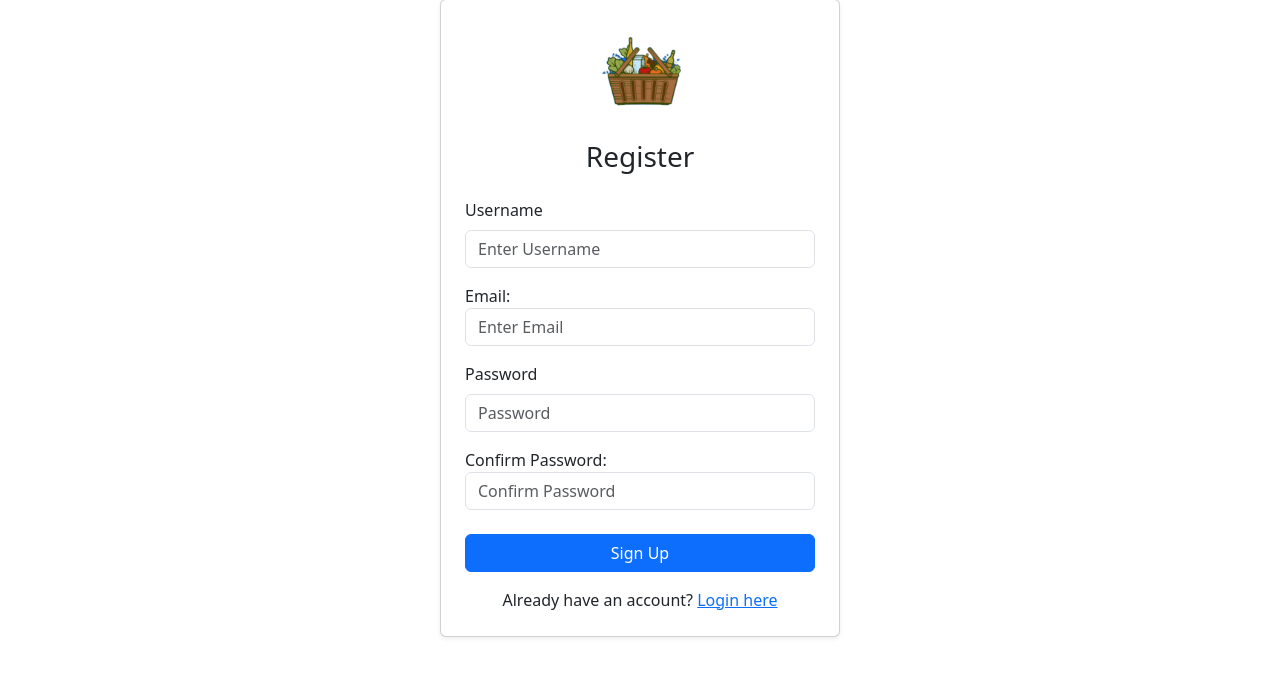
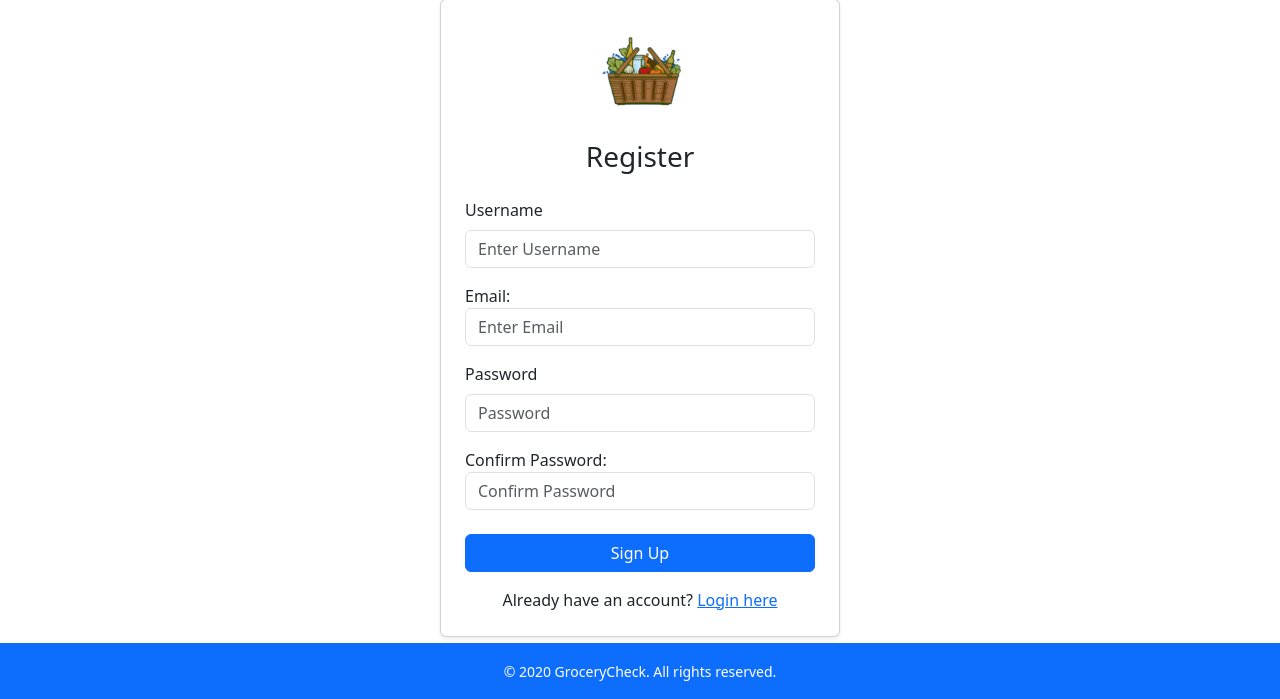
Before and after one commit to pakiri/SeniorResearchProject, a Python web app: template src/templates/register.html in a window 1280 px wide. Shown: the part 101-800 px from the top of the page. Run offline with Jinja, Linux system fonts and the light colour scheme; the template is opened without the code that fills it: most values are stand-ins (such as "Sample title", 1, 10 or a date in 2020); some libraries are stand-ins or nearby versions.

Commit message:
Added footers for Sign Up and Log In pages

```diff
--- a/src/templates/register.html
+++ b/src/templates/register.html
@@ -6,7 +6,7 @@
     <link rel="stylesheet" href="{{ url_for('static', filename='bootstrap/css/bootstrap.min.css') }}">
 </head>
 
-<body>
+<body class="d-flex flex-column min-vh-100">
     {% with messages = get_flashed_messages(with_categories=True) %}
         {% if messages %}
             {% for category, message in messages %}
@@ -80,6 +80,12 @@
             <p class="text-center mt-3 mb-0">Already have an account? <a href="{{ url_for('login') }}">Login here</a></p>
         </div>
     </div>
+    <footer class="bg-primary text-white text-center py-3 mt-auto">
+        <div class="container">
+            <small>&copy; {{ current_year }} GroceryCheck. All rights reserved.</small>
+        </div>
+    </footer>
+
     <script src="{{ url_for('static', filename='bootstrap/js/bootstrap.bundle.min.js') }}"></script>
 </body>
 
```
Also changed, not shown: src/templates/login.html (+7 -1 lines), instance/SRdata.db, src/app.py (line endings or trailing spaces).
